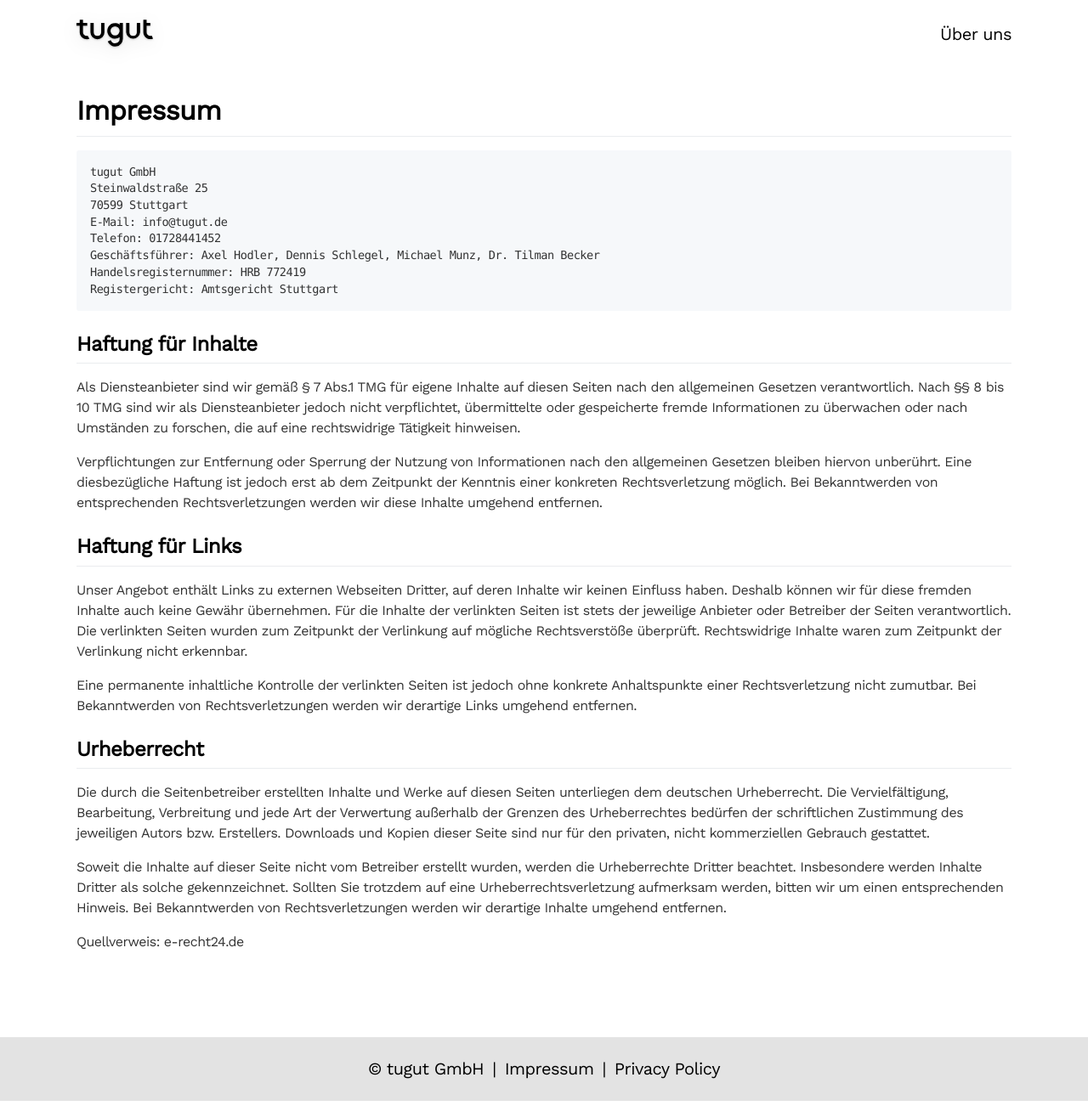
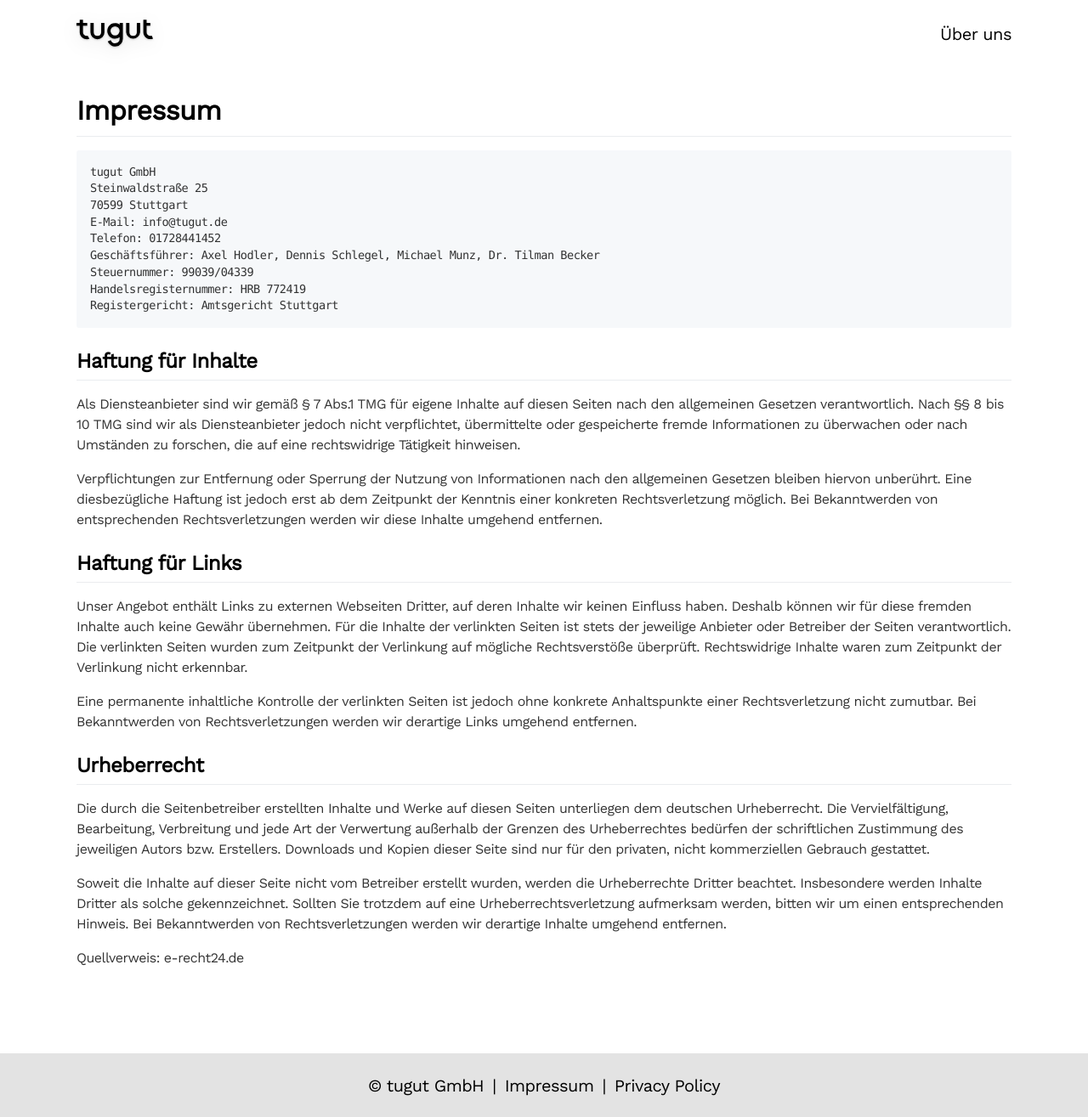
Before and after one commit to tugut-de/site, a Jekyll site: the page built from _pages/imprint.md, in a window 1280 px wide. Shown: the whole page at 85% size. Built offline with Jekyll 4.4.1, drawn with Linux system fonts in a browser that asks for light colours; nearby versions of some CDN libraries.

Commit message:
steuernummer

````diff
--- a/_pages/imprint.md
+++ b/_pages/imprint.md
@@ -14,6 +14,7 @@
 E-Mail: info@tugut.de
 Telefon: 01728441452
 Geschäftsführer: Axel Hodler, Dennis Schlegel, Michael Munz, Dr. Tilman Becker
+Steuernummer: 99039/04339
 Handelsregisternummer: HRB 772419
 Registergericht: Amtsgericht Stuttgart
 ```
````
